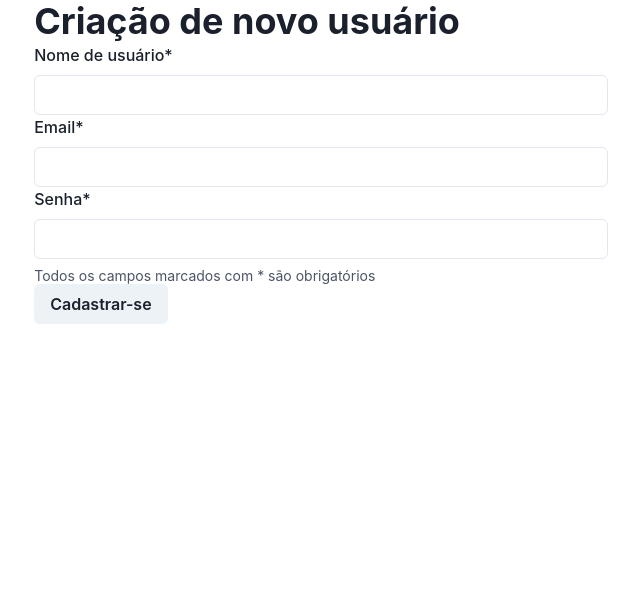
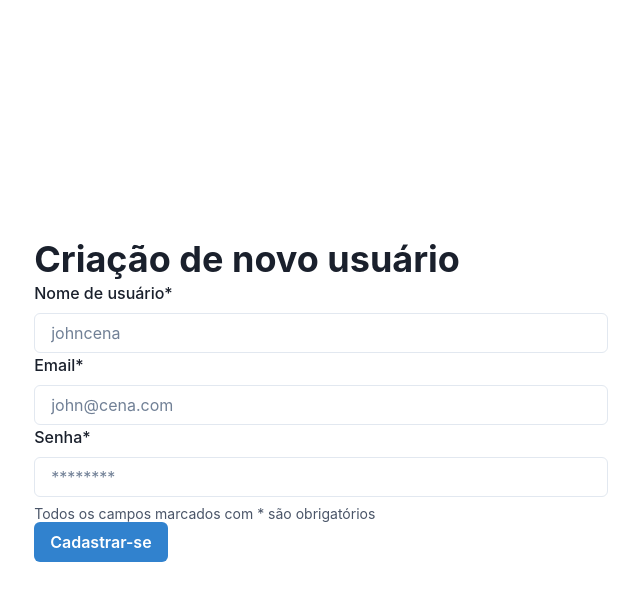
Before and after one commit to gustavo-meira/month-checker, a React (Vite) app in the folder web/: page /create-user in a window 1280 px wide. Shown: the top 600 px of the page, without its empty margins (319-959 px from the left). Built offline with nearby package versions, Linux system fonts and the light colour scheme.

Commit message:
feat<web>: Creating a page for create user

```diff
--- a/web/src/pages/CreateUser.tsx
+++ b/web/src/pages/CreateUser.tsx
@@ -1,26 +1,137 @@
-import React from 'react';
+import React, { useState } from 'react';
 import {
   FormControl,
-  FormLabel,
   FormHelperText,
   Container,
-  Input,
   Heading,
   Button,
+  useToast,
 } from '@chakra-ui/react';
+import { useNavigate } from 'react-router-dom';
+import { userEmailExist } from '../helpers/axios/userEmailExist';
+import { createUser } from '../helpers/axios/createUser';
+import { passwordValidator } from '../helpers/validators/passwordValidator';
+import { emailValidator } from '../helpers/validators/emailValidator';
+import { usernameValidator } from '../helpers/validators/usernameValidator';
+import { FormsInputLabel } from '../components/FormsInputLabel';
 
-export const CreateUser = () => (
-  <Container>
+export const CreateUser = () => {
+  const [username, setUsername] = useState('');
+  const [email, setEmail] = useState('');
+  const [password, setPassword] = useState('');
+  const navigate = useNavigate();
+  const toast = useToast();
+  const [errors, setErrors] = useState({
+    username: '',
+    email: '',
+    password: '',
+  });
+
+  const handleSubmit = async () => {
+    const body = {
+      username,
+      email,
+      password,
+    };
+
+    const passwordError = passwordValidator(password);
+    const emailError = emailValidator(email);
+    const usernameError = usernameValidator(username);
+
+    if (passwordError) {
+      setErrors({ ...errors, password: passwordError });
+      return;
+    }
+
+    if (emailError) {
+      setErrors({ ...errors, email: emailError });
+      return;
+    }
+
+    if (usernameError) {
+      setErrors({ ...errors, username: usernameError });
+      return;
+    }
+
+    const response = await createUser(body);
+    if (response) {
+      navigate('/');
+      toast({
+        title: 'Sucesso',
+        description: 'Usuário criado com sucesso.',
+        status: 'success',
+        duration: 9000,
+      });
+      return;
+    }
+    toast({
+      title: 'Erro',
+      description: 'Não foi possível criar o usuário. Tente novamente mais tarde.',
+      status: 'error',
+      duration: 9000,
+    });
+  };
+
+  const handleOnBlur = async (e: React.FocusEvent<HTMLInputElement, Element>) => {
+    const { name, value } = e.target;
+    if (value === '') return;
+    const valid = await userEmailExist({ [name]: value });
+    if (!valid) {
+      setErrors({ ...errors, [name]: `${name} já foi cadastrado, considere usar outro.` });
+    } else {
+      setErrors({ ...errors, [name]: '' });
+    }
+  };
+
+  const checkSubmitButtonDisabled = (): boolean => {
+    const { username: usernameError, email: emailError, password: passwordError } = errors;
+    if (username === '' || email === '' || password === '') return true;
+    return usernameError !== '' || emailError !== '' || passwordError !== '';
+  };
+
+  return (
+    <Container display="flex" height="100vh" justifyContent="center" alignItems="center">
       <FormControl>
         <Heading>Criação de novo usuário</Heading>
-      <FormLabel>Nome de usuário*</FormLabel>
-      <Input />
-      <FormLabel>Email*</FormLabel>
-      <Input />
-      <FormLabel>Senha*</FormLabel>
-      <Input />
+        <FormsInputLabel
+          label="Nome de usuário*"
+          onChange={(e) => setUsername(e.target.value)}
+          value={username}
+          error={errors.username}
+          placeholder="johncena"
+          onBlur={handleOnBlur}
+          type="text"
+          name="username"
+        />
+        <FormsInputLabel
+          label="Email*"
+          onChange={(e) => setEmail(e.target.value)}
+          value={email}
+          error={errors.email}
+          placeholder="john@cena.com"
+          onBlur={handleOnBlur}
+          type="email"
+          name="email"
+        />
+        <FormsInputLabel
+          label="Senha*"
+          onChange={(e) => setPassword(e.target.value)}
+          value={password}
+          error={errors.password}
+          placeholder="********"
+          type="password"
+          name="password"
+        />
         <FormHelperText>Todos os campos marcados com * são obrigatórios</FormHelperText>
-      <Button>Cadastrar-se</Button>
+        <Button
+          type="submit"
+          onClick={handleSubmit}
+          disabled={checkSubmitButtonDisabled()}
+          colorScheme="blue"
+        >
+          Cadastrar-se
+        </Button>
       </FormControl>
     </Container>
   );
+};
```
Lines whose indentation alone changed are shown as unchanged.
